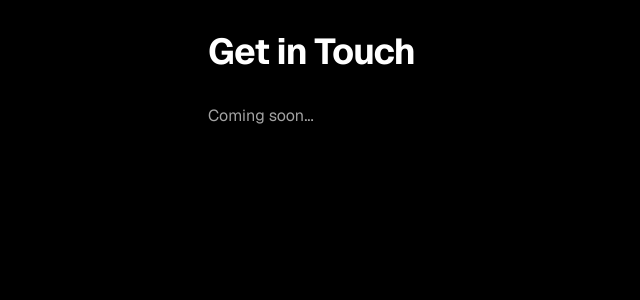
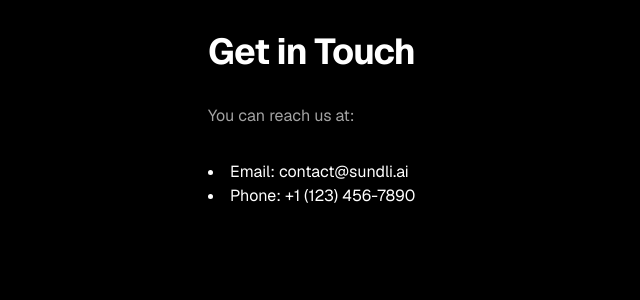
Before and after one commit to ks93/sundli.ai, a Next.js app: page /contact in a window 1280 px wide. Shown: the top 300 px of the page, without its empty margins (0-640 px from the left). Built offline with nearby package versions, Linux system fonts and the light colour scheme.

Commit message:
Add contact details
Fixes #21

Unexpected error. Please try again in some time

---

For more details, open the [Copilot Workspace session](https://copilot-workspace.githubnext.com/ks93/sundli.ai/issues/21?shareId=XXXX-XXXX-XXXX-XXXX).

```diff
--- a/src/app/contact/page.tsx
+++ b/src/app/contact/page.tsx
@@ -2,7 +2,11 @@
   return (
     <main className="space-y-8">
       <h1 className="text-4xl font-bold tracking-tight">Get in Touch</h1>
-      <p className="text-muted-foreground">Coming soon...</p>
+      <p className="text-muted-foreground">You can reach us at:</p>
+      <ul className="list-disc list-inside">
+        <li>Email: contact@sundli.ai</li>
+        <li>Phone: +1 (123) 456-7890</li>
+      </ul>
     </main>
   );
 }
```
